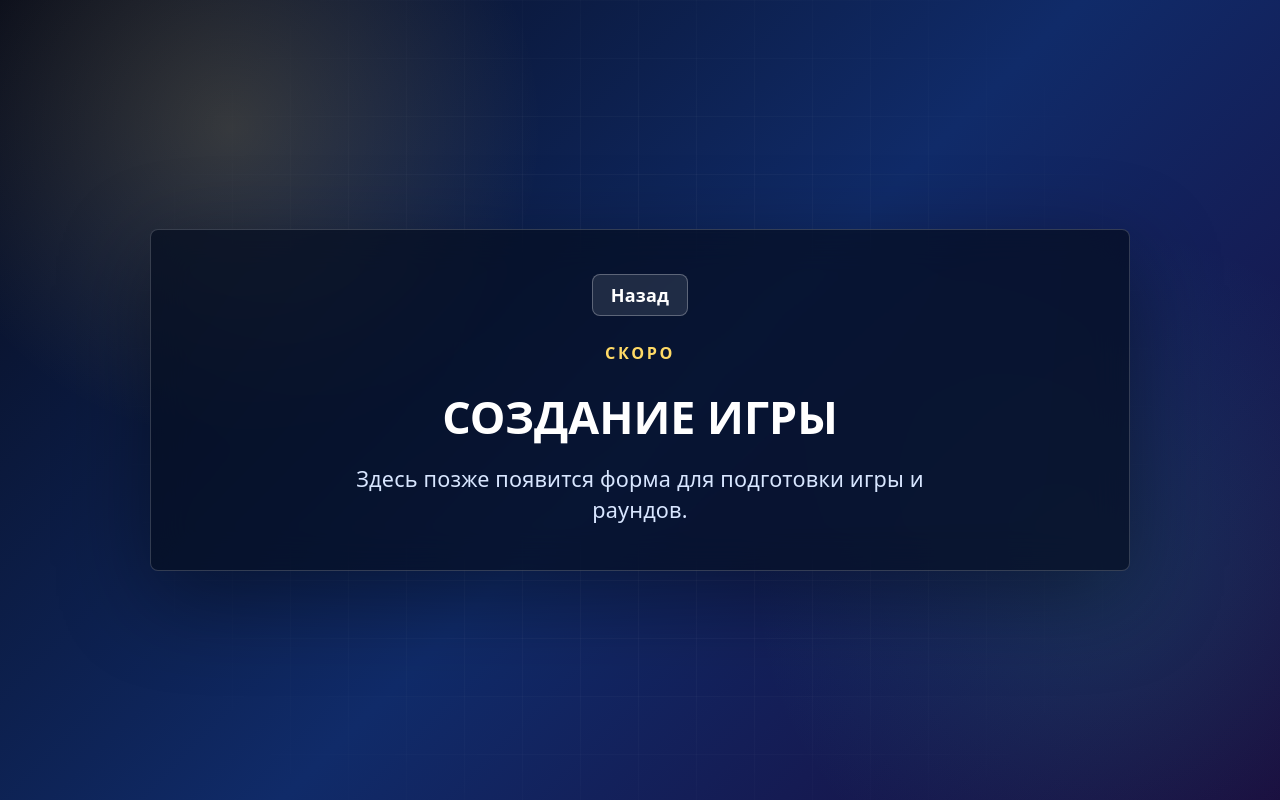
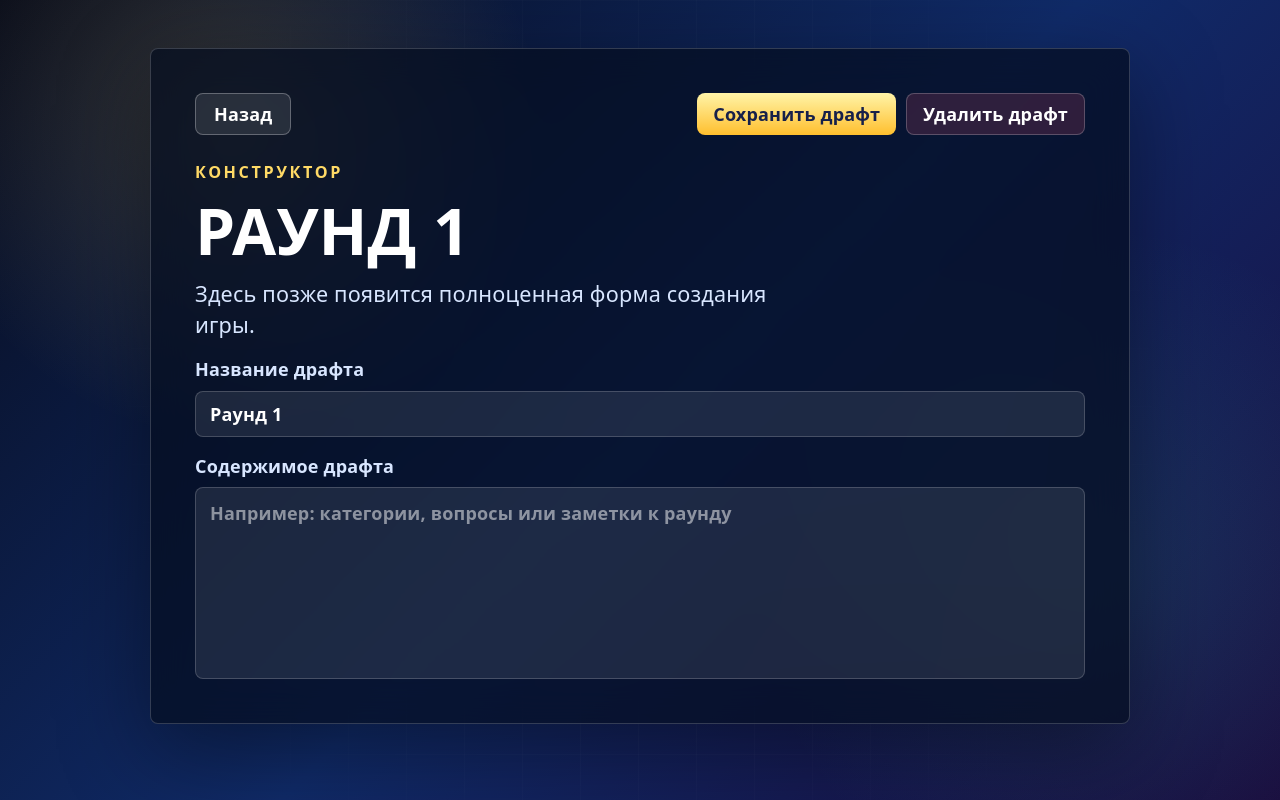
Before and after one commit to t-gladkaya/jeopardy-app, a React (Vite) app: page /admin/create in a window 1280 px wide. Built offline with nearby package versions, Linux system fonts and the light colour scheme.

Commit message:
feat: create adding cards logic

```diff
--- a/src/App.css
+++ b/src/App.css
@@ -2,6 +2,7 @@
   position: relative;
   isolation: isolate;
   width: 100%;
+  max-width: 100%;
   height: 100svh;
   overflow: hidden;
   display: grid;
@@ -19,10 +20,12 @@
   position: relative;
   isolation: isolate;
   width: 100%;
-  height: 100svh;
-  overflow: hidden;
+  max-width: 100%;
+  min-height: 100svh;
+  overflow-y: auto;
+  overflow-x: hidden;
   display: grid;
-  place-items: center;
+  place-items: start center;
   padding: clamp(16px, 4vw, 48px);
   box-sizing: border-box;
   color: #f8fbff;
@@ -76,7 +79,6 @@
 
 .admin-shell {
   width: min(100%, 980px);
-  max-height: calc(100svh - clamp(32px, 8vw, 96px));
   display: grid;
   gap: clamp(18px, 3vh, 28px);
   padding: clamp(22px, 4vw, 44px);
@@ -89,11 +91,15 @@
 }
 
 .admin-header {
-  display: flex;
+  display: grid;
+  grid-template-columns: auto minmax(0, 1fr) auto;
   align-items: flex-start;
-  justify-content: space-between;
   gap: 18px;
   text-align: left;
+}
+
+.admin-title-block {
+  min-width: 0;
 }
 
 .admin-header h1,
@@ -126,9 +132,50 @@
   outline: none;
 }
 
+.add-draft-link {
+  position: relative;
+  display: flex;
+  align-items: center;
+  justify-content: center;
+  width: 42px;
+  height: 42px;
+  border: 0;
+  border-radius: 8px;
+  color: #17204a;
+  background: linear-gradient(180deg, #fff4a8, #ffbf2e);
+  box-shadow: 0 12px 28px rgba(255, 191, 46, 0.26);
+  font-size: 0;
+  text-decoration: none;
+}
+
+.add-draft-link::before,
+.add-draft-link::after {
+  content: '';
+  position: absolute;
+  left: 50%;
+  top: 50%;
+  width: 18px;
+  height: 5px;
+  border-radius: 999px;
+  background: #17204a;
+  transform: translate(-50%, -50%);
+}
+
+.add-draft-link::after {
+  transform: translate(-50%, -50%) rotate(90deg);
+}
+
+.add-draft-link:hover,
+.add-draft-link:focus-visible {
+  outline: none;
+  transform: translateY(-1px);
+  background: linear-gradient(180deg, #fff8c8, #ffd257);
+}
+
 .games-grid {
   display: grid;
   grid-template-columns: repeat(auto-fit, minmax(220px, 1fr));
+  align-content: start;
   gap: 14px;
   min-height: 220px;
 }
@@ -150,7 +197,24 @@
   cursor: pointer;
 }
 
-.game-card span {
+.saved-card {
+  align-content: stretch;
+  padding: 0;
+  overflow: hidden;
+}
+
+.game-card-link {
+  display: grid;
+  align-content: center;
+  gap: 10px;
+  min-height: 150px;
+  padding: 22px;
+  color: inherit;
+  text-decoration: none;
+}
+
+.game-card span,
+.game-card-link span {
   color: #ffda66;
   font-size: 0.78rem;
   font-weight: 900;
@@ -158,19 +222,23 @@
   text-transform: uppercase;
 }
 
-.game-card strong {
+.game-card strong,
+.game-card-link strong {
   color: #ffffff;
   font-size: clamp(1.5rem, 3vw, 2.2rem);
   line-height: 1.05;
 }
 
-.game-card small {
+.game-card small,
+.game-card-link small {
   color: #d8e6ff;
   font-size: 0.95rem;
+  line-height: 1.35;
 }
 
 .game-card:hover,
-.game-card:focus-visible {
+.game-card:focus-visible,
+.game-card-link:focus-visible {
   border-color: rgba(255, 218, 102, 0.8);
   outline: none;
   transform: translateY(-1px);
@@ -187,6 +255,115 @@
   justify-items: center;
   align-content: center;
   text-align: center;
+}
+
+.create-shell {
+  align-content: start;
+}
+
+.create-header {
+  display: flex;
+  align-items: center;
+  justify-content: space-between;
+  gap: 16px;
+}
+
+.draft-actions {
+  display: flex;
+  flex-wrap: wrap;
+  justify-content: flex-end;
+  gap: 10px;
+}
+
+.save-draft-button,
+.delete-draft-button {
+  min-height: 42px;
+  padding: 0 16px;
+  border-radius: 8px;
+  font: inherit;
+  font-weight: 900;
+  cursor: pointer;
+}
+
+.save-draft-button {
+  border: 0;
+  color: #17204a;
+  background: linear-gradient(180deg, #fff4a8, #ffbf2e);
+}
+
+.delete-draft-button {
+  border: 1px solid rgba(255, 255, 255, 0.22);
+  color: #ffffff;
+  background: rgba(255, 86, 119, 0.16);
+}
+
+.saved-card .delete-draft-button {
+  width: calc(100% - 28px);
+  margin: 0 14px 14px;
+}
+
+.save-draft-button:hover,
+.save-draft-button:focus-visible,
+.delete-draft-button:hover,
+.delete-draft-button:focus-visible {
+  outline: none;
+  transform: translateY(-1px);
+}
+
+.delete-draft-button:hover,
+.delete-draft-button:focus-visible {
+  border-color: rgba(255, 143, 165, 0.8);
+}
+
+.create-content {
+  display: grid;
+  gap: 16px;
+  text-align: left;
+}
+
+.create-content h1 {
+  margin: 0;
+  color: #ffffff;
+  font-size: clamp(2rem, 5vw, 4.2rem);
+  line-height: 0.95;
+  font-weight: 900;
+  letter-spacing: 0;
+  text-transform: uppercase;
+}
+
+.draft-field {
+  display: grid;
+  gap: 8px;
+  color: #d8e6ff;
+  font-weight: 800;
+}
+
+.draft-field input,
+.draft-field textarea {
+  width: 100%;
+  box-sizing: border-box;
+  border: 1px solid rgba(255, 255, 255, 0.18);
+  border-radius: 8px;
+  color: #ffffff;
+  background: rgba(255, 255, 255, 0.09);
+  font: inherit;
+}
+
+.draft-field input {
+  min-height: 46px;
+  padding: 0 14px;
+}
+
+.draft-field textarea {
+  min-height: clamp(120px, 24vh, 220px);
+  padding: 12px 14px;
+  resize: none;
+}
+
+.draft-field input:focus,
+.draft-field textarea:focus {
+  border-color: rgba(255, 218, 102, 0.8);
+  outline: none;
 }
 
 .brand-mark {
@@ -297,7 +474,25 @@
   }
 
   .admin-header {
+    grid-template-columns: 1fr auto;
+  }
+
+  .admin-title-block {
+    grid-column: 1 / -1;
+    grid-row: 2;
+  }
+
+  .create-header {
     display: grid;
+  }
+
+  .draft-actions {
+    justify-content: stretch;
+  }
+
+  .save-draft-button,
+  .delete-draft-button {
+    width: 100%;
   }
 
   .admin-shell {
--- a/src/assets/components/pages/AdminPage.tsx
+++ b/src/assets/components/pages/AdminPage.tsx
@@ -1,16 +1,18 @@
+import { useEffect, useState } from 'react'
 import { Link } from 'react-router-dom'
-
-type ExistingGame = {
-  id: string
-  rounds: number
-  status: string
-  title: string
-}
-
-const games: ExistingGame[] = []
+import { deleteDraft, GameDraft, getDrafts } from '../../data/drafts'
 
 function AdminPage() {
-  const hasGames = games.length > 0
+  const [drafts, setDrafts] = useState<GameDraft[]>([])
+
+  useEffect(() => {
+    setDrafts(getDrafts())
+  }, [])
+
+  const handleDeleteDraft = (draftId: string) => {
+    deleteDraft(draftId)
+    setDrafts(getDrafts())
+  }
 
   return (
     <main className="admin-page">
@@ -20,26 +22,42 @@ function AdminPage() {
             Назад
           </Link>
 
-          <div>
+          <div className="admin-title-block">
             <p className="landing-kicker">Админ-панель</p>
             <h1 id="admin-title">Созданные игры</h1>
           </div>
+
+          {drafts.length > 0 && (
+            <Link className="add-draft-link" to="/admin/create" aria-label="Создать новый драфт">
+              +
+            </Link>
+          )}
         </header>
 
         <div className="games-grid" aria-label="Список игр">
-          {hasGames ? (
-            games.map((game) => (
-              <button className="game-card" key={game.id} type="button">
-                <span>{game.status}</span>
-                <strong>{game.title}</strong>
-                <small>{game.rounds} раундов</small>
-              </button>
+          {drafts.length > 0 ? (
+            drafts.map((draft) => (
+              <article className="game-card saved-card" key={draft.id}>
+                <Link className="game-card-link" to={`/admin/create/${draft.id}`}>
+                  <span>Драфт</span>
+                  <strong>{draft.title}</strong>
+                  <small>{draft.content || 'Содержимое пока не заполнено'}</small>
+                </Link>
+
+                <button
+                  className="delete-draft-button"
+                  type="button"
+                  onClick={() => handleDeleteDraft(draft.id)}
+                >
+                  Удалить драфт
+                </button>
+              </article>
             ))
           ) : (
             <Link className="game-card create-card" to="/admin/create">
               <span>Пока пусто</span>
               <strong>Создать первую игру</strong>
-              <small>Перейти к будущему конструктору</small>
+              <small>Нажмите, чтобы добавить новый драфт</small>
             </Link>
           )}
         </div>
--- a/src/assets/components/pages/CreateGamePage.tsx
+++ b/src/assets/components/pages/CreateGamePage.tsx
@@ -1,15 +1,90 @@
-import { Link } from 'react-router-dom'
+import { useEffect, useState } from 'react'
+import { Link, useNavigate, useParams } from 'react-router-dom'
+import { deleteDraft, getDraftById, getNextDraftTitle, saveDraft } from '../../data/drafts'
 
 function CreateGamePage() {
+  const { draftId } = useParams()
+  const navigate = useNavigate()
+  const [currentDraftId, setCurrentDraftId] = useState<string | undefined>(draftId)
+  const [title, setTitle] = useState(getNextDraftTitle)
+  const [content, setContent] = useState('')
+
+  useEffect(() => {
+    if (!draftId) {
+      setCurrentDraftId(undefined)
+      setTitle(getNextDraftTitle())
+      setContent('')
+      return
+    }
+
+    const savedDraft = getDraftById(draftId)
+
+    if (!savedDraft) {
+      navigate('/admin', { replace: true })
+      return
+    }
+
+    setCurrentDraftId(savedDraft.id)
+    setTitle(savedDraft.title)
+    setContent(savedDraft.content)
+  }, [draftId, navigate])
+
+  const handleSaveDraft = () => {
+    const savedDraft = saveDraft({
+      content,
+      id: currentDraftId,
+      title: title.trim() || getNextDraftTitle(),
+    })
+
+    setCurrentDraftId(savedDraft.id)
+    navigate('/admin')
+  }
+
+  const handleDeleteDraft = () => {
+    if (currentDraftId) {
+      deleteDraft(currentDraftId)
+    }
+
+    navigate('/admin')
+  }
+
   return (
     <main className="admin-page">
-      <section className="admin-shell empty-state" aria-labelledby="create-title">
-        <Link className="back-link" to="/admin">
-          Назад
-        </Link>
-        <p className="landing-kicker">Скоро</p>
-        <h1 id="create-title">Создание игры</h1>
-        <p className="landing-text">Здесь позже появится форма для подготовки игры и раундов.</p>
+      <section className="admin-shell create-shell" aria-labelledby="create-title">
+        <header className="create-header">
+          <Link className="back-link" to="/admin">
+            Назад
+          </Link>
+
+          <div className="draft-actions">
+            <button className="save-draft-button" type="button" onClick={handleSaveDraft}>
+              Сохранить драфт
+            </button>
+            <button className="delete-draft-button" type="button" onClick={handleDeleteDraft}>
+              Удалить драфт
+            </button>
+          </div>
+        </header>
+
+        <div className="create-content">
+          <p className="landing-kicker">Конструктор</p>
+          <h1 id="create-title">{title}</h1>
+          <p className="landing-text">Здесь позже появится полноценная форма создания игры.</p>
+
+          <label className="draft-field">
+            <span>Название драфта</span>
+            <input value={title} onChange={(event) => setTitle(event.target.value)} />
+          </label>
+
+          <label className="draft-field">
+            <span>Содержимое драфта</span>
+            <textarea
+              value={content}
+              onChange={(event) => setContent(event.target.value)}
+              placeholder="Например: категории, вопросы или заметки к раунду"
+            />
+          </label>
+        </div>
       </section>
     </main>
   )
--- /dev/null
+++ b/src/assets/data/drafts.ts
@@ -0,0 +1,71 @@
+export type GameDraft = {
+  content: string
+  createdAt: string
+  id: string
+  title: string
+  updatedAt: string
+}
+
+const STORAGE_KEY = 'jeopardy-game-drafts'
+
+const isGameDraft = (value: unknown): value is GameDraft => {
+  if (!value || typeof value !== 'object') {
+    return false
+  }
+
+  const draft = value as Record<string, unknown>
+  return (
+    typeof draft.content === 'string' &&
+    typeof draft.createdAt === 'string' &&
+    typeof draft.id === 'string' &&
+    typeof draft.title === 'string' &&
+    typeof draft.updatedAt === 'string'
+  )
+}
+
+export const getDrafts = (): GameDraft[] => {
+  const rawDrafts = localStorage.getItem(STORAGE_KEY)
+
+  if (!rawDrafts) {
+    return []
+  }
+
+  try {
+    const parsedDrafts: unknown = JSON.parse(rawDrafts)
+    return Array.isArray(parsedDrafts) ? parsedDrafts.filter(isGameDraft) : []
+  } catch {
+    return []
+  }
+}
+
+export const getDraftById = (draftId: string) => {
+  return getDrafts().find((draft) => draft.id === draftId)
+}
+
+export const getNextDraftTitle = () => {
+  return `Раунд ${getDrafts().length + 1}`
+}
+
+export const saveDraft = (draft: Omit<GameDraft, 'createdAt' | 'id' | 'updatedAt'> & Partial<GameDraft>) => {
+  const drafts = getDrafts()
+  const now = new Date().toISOString()
+  const existingDraft = draft.id ? drafts.find((item) => item.id === draft.id) : undefined
+  const nextDraft: GameDraft = {
+    content: draft.content,
+    createdAt: existingDraft?.createdAt ?? now,
+    id: draft.id ?? crypto.randomUUID(),
+    title: draft.title,
+    updatedAt: now,
+  }
+  const nextDrafts = existingDraft
+    ? drafts.map((item) => (item.id === nextDraft.id ? nextDraft : item))
+    : [...drafts, nextDraft]
+
+  localStorage.setItem(STORAGE_KEY, JSON.stringify(nextDrafts))
+  return nextDraft
+}
+
+export const deleteDraft = (draftId: string) => {
+  const nextDrafts = getDrafts().filter((draft) => draft.id !== draftId)
+  localStorage.setItem(STORAGE_KEY, JSON.stringify(nextDrafts))
+}
--- a/src/assets/router/router.tsx
+++ b/src/assets/router/router.tsx
@@ -9,6 +9,7 @@ function AppRouter() {
       <Route path="/" element={<LandingPage />} />
       <Route path="/admin" element={<AdminPage />} />
       <Route path="/admin/create" element={<CreateGamePage />} />
+      <Route path="/admin/create/:draftId" element={<CreateGamePage />} />
     </Routes>
   )
 }
--- a/src/index.css
+++ b/src/index.css
@@ -57,16 +57,38 @@ body {
   margin: 0;
   width: 100%;
   min-width: 100%;
-  height: 100%;
   min-height: 100%;
-  overflow: hidden;
+  overflow-x: hidden;
+  scrollbar-color: rgba(255, 218, 102, 0.85) rgba(5, 13, 31, 0.92);
+  scrollbar-width: thin;
+}
+
+html::-webkit-scrollbar,
+body::-webkit-scrollbar {
+  width: 10px;
+}
+
+html::-webkit-scrollbar-track,
+body::-webkit-scrollbar-track {
+  background: rgba(5, 13, 31, 0.92);
+}
+
+html::-webkit-scrollbar-thumb,
+body::-webkit-scrollbar-thumb {
+  border: 2px solid rgba(5, 13, 31, 0.92);
+  border-radius: 999px;
+  background: linear-gradient(180deg, #fff4a8, #ffbf2e);
+}
+
+html::-webkit-scrollbar-thumb:hover,
+body::-webkit-scrollbar-thumb:hover {
+  background: linear-gradient(180deg, #fff8c8, #ffd257);
 }
 
 #root {
-  width: 100vw;
-  height: 100svh;
+  width: 100%;
   min-height: 100svh;
-  overflow: hidden;
+  overflow-x: hidden;
   text-align: center;
   display: flex;
   flex-direction: column;
```
